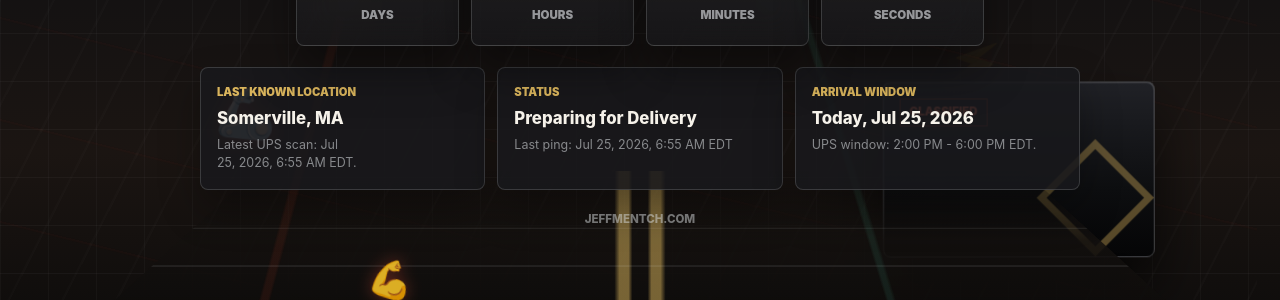
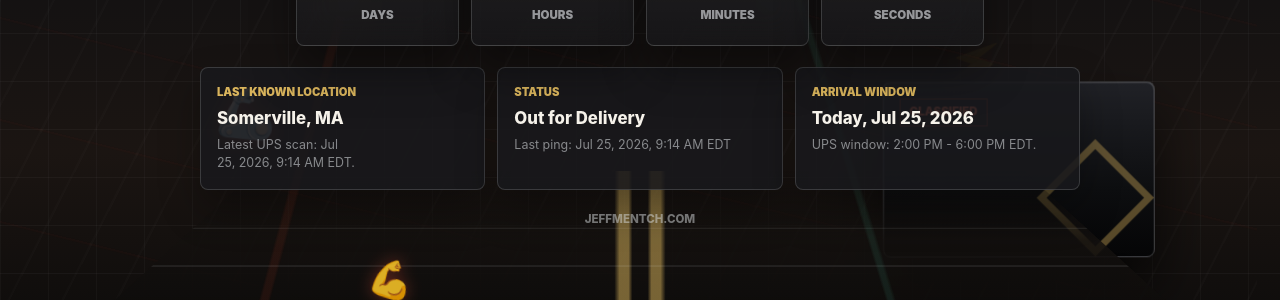
Before and after one commit to jsmentch/jsmentch.github.io, a Jekyll site: the page built from somethingbigiscoming.html, in a window 1280 px wide. Shown: the part 495-795 px from the top of the page. Built offline with Jekyll 4.4.1, drawn with Linux system fonts in a browser that asks for light colours.

Commit message:
Update something big shipment status

```diff
--- a/somethingbigiscoming.html
+++ b/somethingbigiscoming.html
@@ -670,13 +670,13 @@ permalink: /somethingbigiscoming/
         <div class="intel" aria-label="Shipment intel">
           <div class="intel-item">
             <span class="intel-label">Last Known Location</span>
-            <span class="intel-value" data-shipment-location>Warwick, RI</span>
-            <span class="intel-note" data-shipment-location-note>Latest UPS scan: Jul 24, 2026, 7:50 PM EDT.</span>
+            <span class="intel-value" data-shipment-location>Somerville, MA</span>
+            <span class="intel-note" data-shipment-location-note>Latest UPS scan: Jul 25, 2026, 9:14 AM EDT.</span>
           </div>
           <div class="intel-item">
             <span class="intel-label">Status</span>
-            <span class="intel-value" data-shipment-status>On the Way</span>
-            <span class="intel-note" data-shipment-updated>Last ping: Jul 22, 2026</span>
+            <span class="intel-value" data-shipment-status>Out for Delivery</span>
+            <span class="intel-note" data-shipment-updated>Last ping: Jul 25, 2026, 9:14 AM EDT.</span>
           </div>
           <div class="intel-item">
             <span class="intel-label">Arrival Window</span>
@@ -695,9 +695,9 @@ permalink: /somethingbigiscoming/
         var shipment = {
           targetIso: "2026-07-25T18:00:00-04:00",
           lastKnownLocation: "Somerville, MA",
-          locationNote: "Latest UPS scan: Jul 25, 2026, 6:55 AM EDT.",
-          status: "Preparing for Delivery",
-          lastUpdatedIso: "2026-07-25T06:55:00-04:00",
+          locationNote: "Latest UPS scan: Jul 25, 2026, 9:14 AM EDT.",
+          status: "Out for Delivery",
+          lastUpdatedIso: "2026-07-25T09:14:00-04:00",
           etaLabel: "Today, Jul 25, 2026",
           etaWindow: "UPS window: 2:00 PM - 6:00 PM EDT.",
           revealToken: "aHR0cHM6Ly93d3cucm9ndWVmaXRuZXNzLmNvbS9yb2d1ZS1lY2hvLWJpa2U="
```
